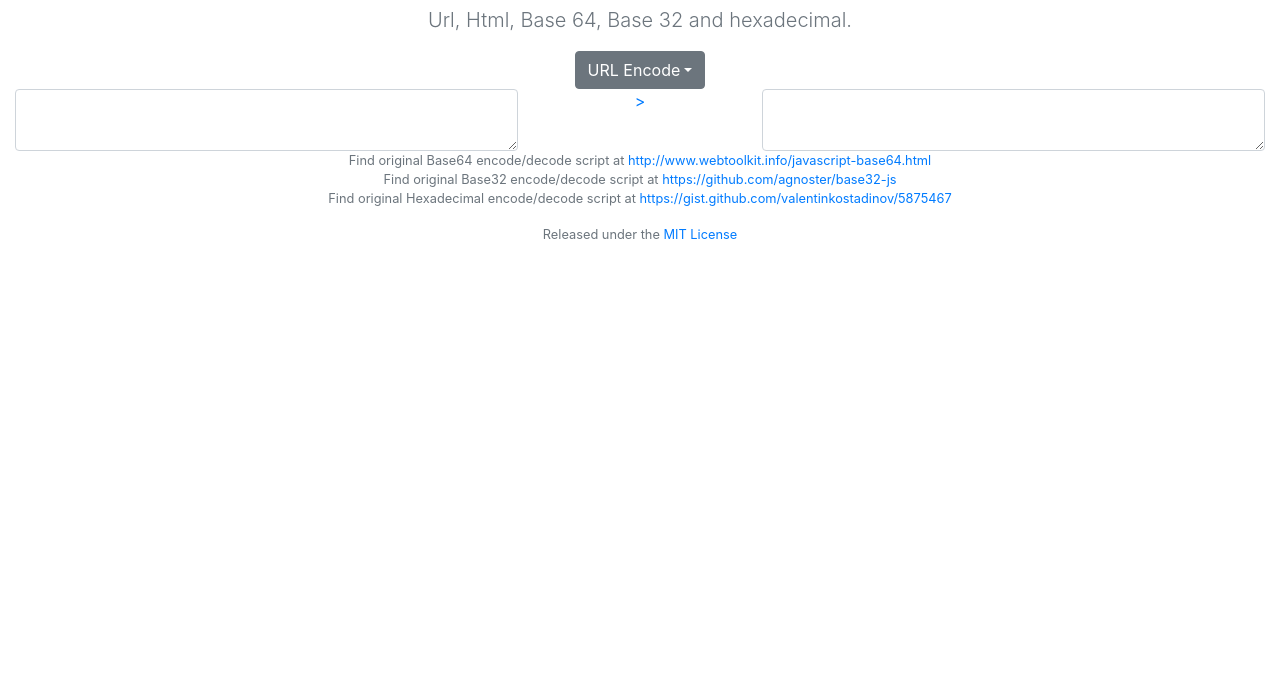
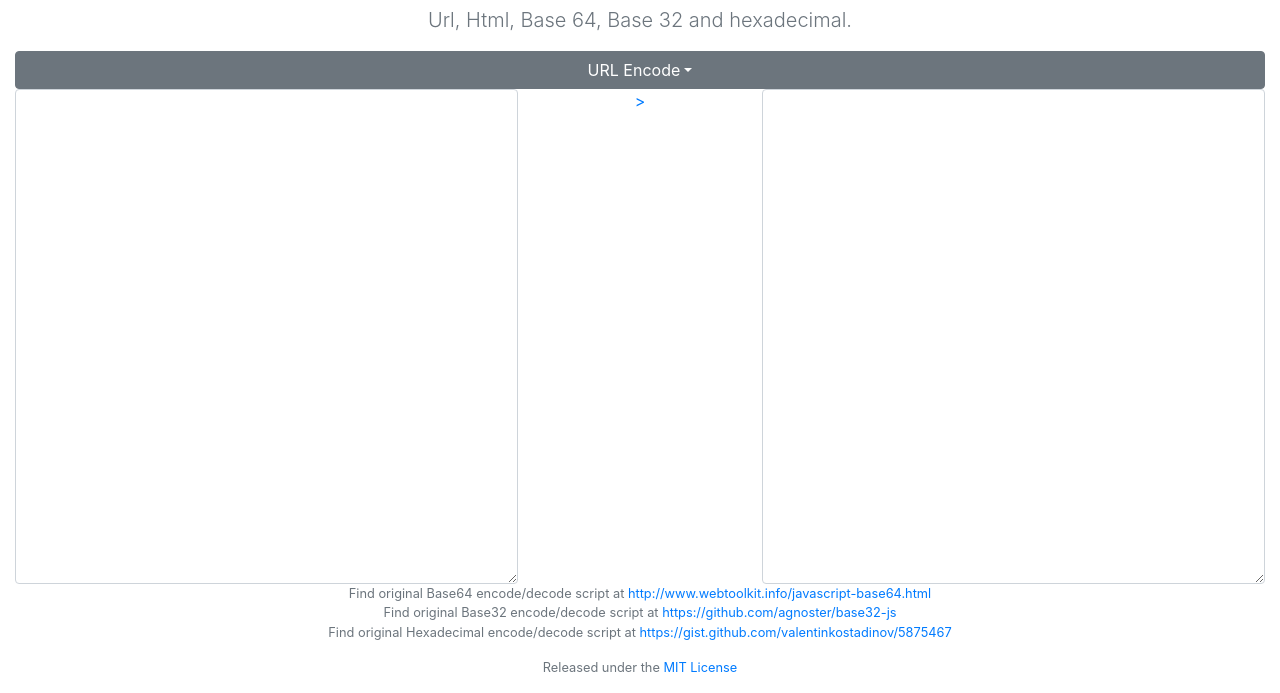
Before and after one commit to josepm9/josepm9.github.io, a plain HTML site: page encoding.html in a window 1280 px wide. Shown: the part 107-800 px from the top of the page. Drawn offline with nearby package versions, Linux system fonts and the light colour scheme.

Commit message:
Allow the textarea to fill the vertical empty space
Gracias Daniel!

```diff
--- a/encoding.html
+++ b/encoding.html
@@ -39,12 +39,42 @@
     <script src="js/webtoolkit.base64.js"></script>
     <script src="js/base32.js"></script>
     <script src="js/hex.js"></script>
-    <!-- Page Styles -->
+    <!-- Page styles to allow the textarea to fill the vertical empty space -->
     <style>
-        html, body, .fill, container-fluid, textarea {
+        html, body {
             height: 100%;
         }
-
+        body {
+            display: flex;
+            flex-direction: column;
+        }
+        main {
+            display: flex;
+            flex-grow: 1;
+            flex-direction: column;
+        }
+        .container-fluid {
+            display: flex;
+            flex-grow: 1;
+            flex-direction: column;
+        }
+        .btn-group {
+            justify-content: center;
+        }
+        #transformButton {
+            flex: 0 0 auto;
+        }
+        #transformSection {
+            display: flex;
+            flex-grow: 1;
+            flex-direction: column;
+        }
+        .row {
+            flex-grow: 1;
+        }
+        textarea.form-control {
+            height: 100%;
+        }
     </style>
 
     <!-- Page script -->
@@ -232,14 +262,14 @@
         </div>
     </section>
 
-    <section class="text-center">
+    <section class="text-center" id="transformSection">
         <div class="container-fluid">
             <div class="row">
                 <div class="col-5">
                     <textarea class="form-control" id="source"></textarea>
                 </div>
                 <div class="col-2">
-                    <p class="text-muted"><a href="#" onclick="t()">&gt;</a></p>
+                    <p class="text-muted"><a href="#" onclick="t()" id="transformButton">&gt;</a></p>
                 </div>
                 <div class="col-5">
                     <textarea class="form-control" id="destination"></textarea>
```
